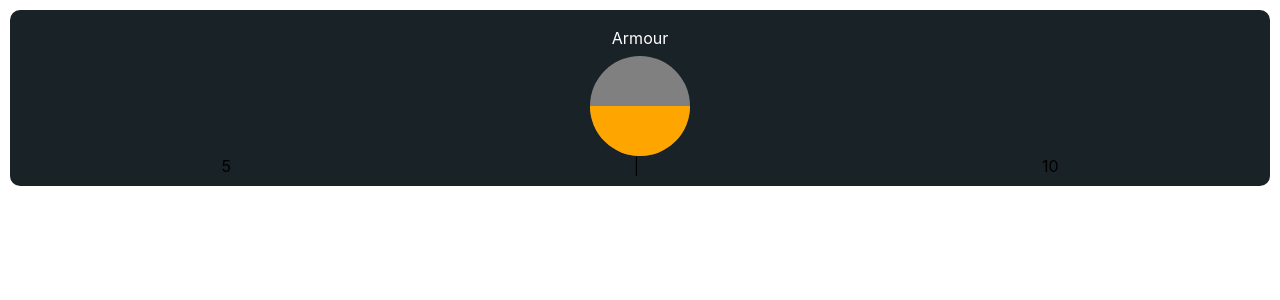
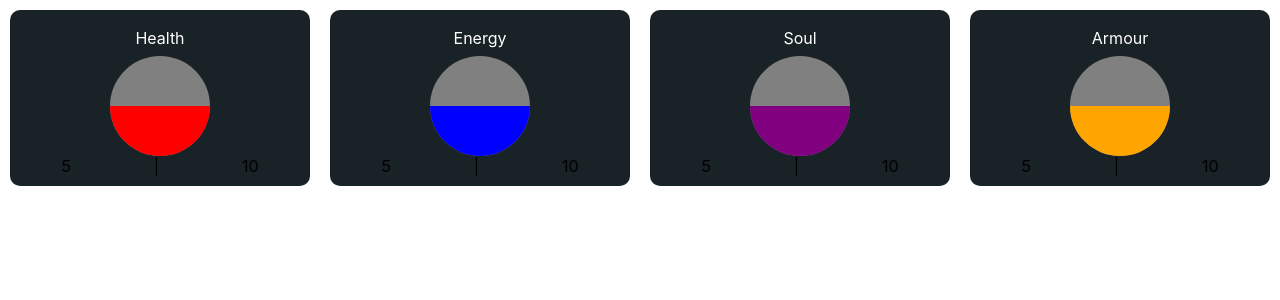
Before and after one commit to flashgnash/ordis-webui, a React (Create React App) app in the folder ordis-webui/: page / in a window 1280 px wide. Shown: the top 300 px of the page. Built offline with nearby package versions, Linux system fonts and the light colour scheme.

Commit message:
Row for globes

```diff
--- a/ordis-webui/src/App.css
+++ b/ordis-webui/src/App.css
@@ -332,3 +332,7 @@ input[type="checkbox"] {
   background-color: var(--accent);
   color: black;
 }
+
+.m-bottom-10{
+  margin-bottom: 10px;
+}
--- a/ordis-webui/src/App.tsx
+++ b/ordis-webui/src/App.tsx
@@ -26,7 +26,6 @@ function Globe({name, value, max, col="red", regen = null}) {
           </div>
 
           {regen != null &&
-
             <div className="m-bottom-10">♻️{regen}</div>
           }
 
@@ -40,7 +39,14 @@ function Globe({name, value, max, col="red", regen = null}) {
 function App() {
   return (
     <div className="App">
-      <Globe name="Armour" value="5" max="10" col="yellow" />
+
+
+      <div className="flex-row wrap-on-mobile">
+        <Globe name="Health" value="5" max="10" col="red" />
+        <Globe name="Energy" value="5" max="10" col="blue" />
+        <Globe name="Soul" value="5" max="10" col="purple" />
+        <Globe name="Armour" value="5" max="10" col="yellow" />
+      </div>
     </div>
   );
 }
```
